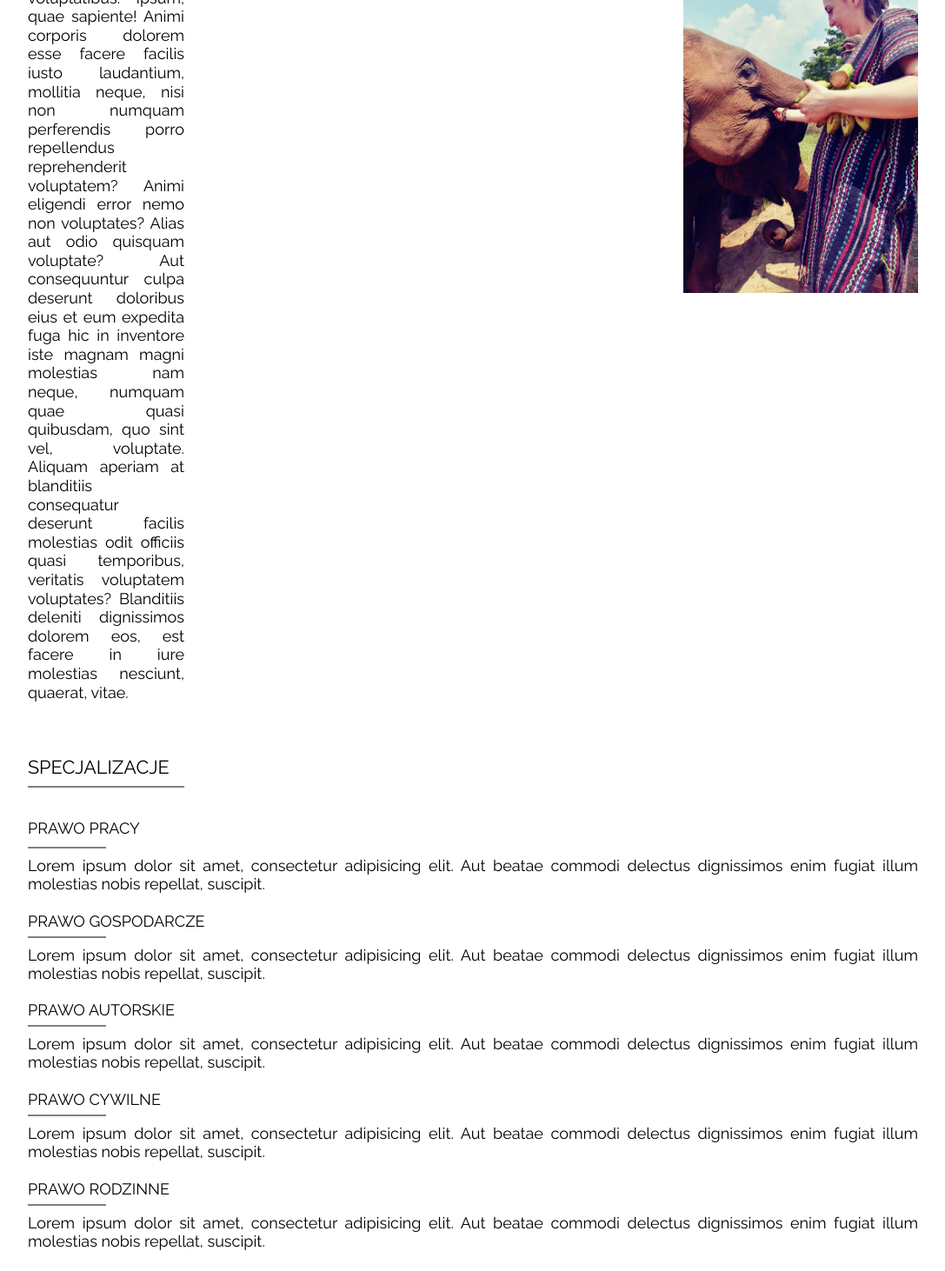
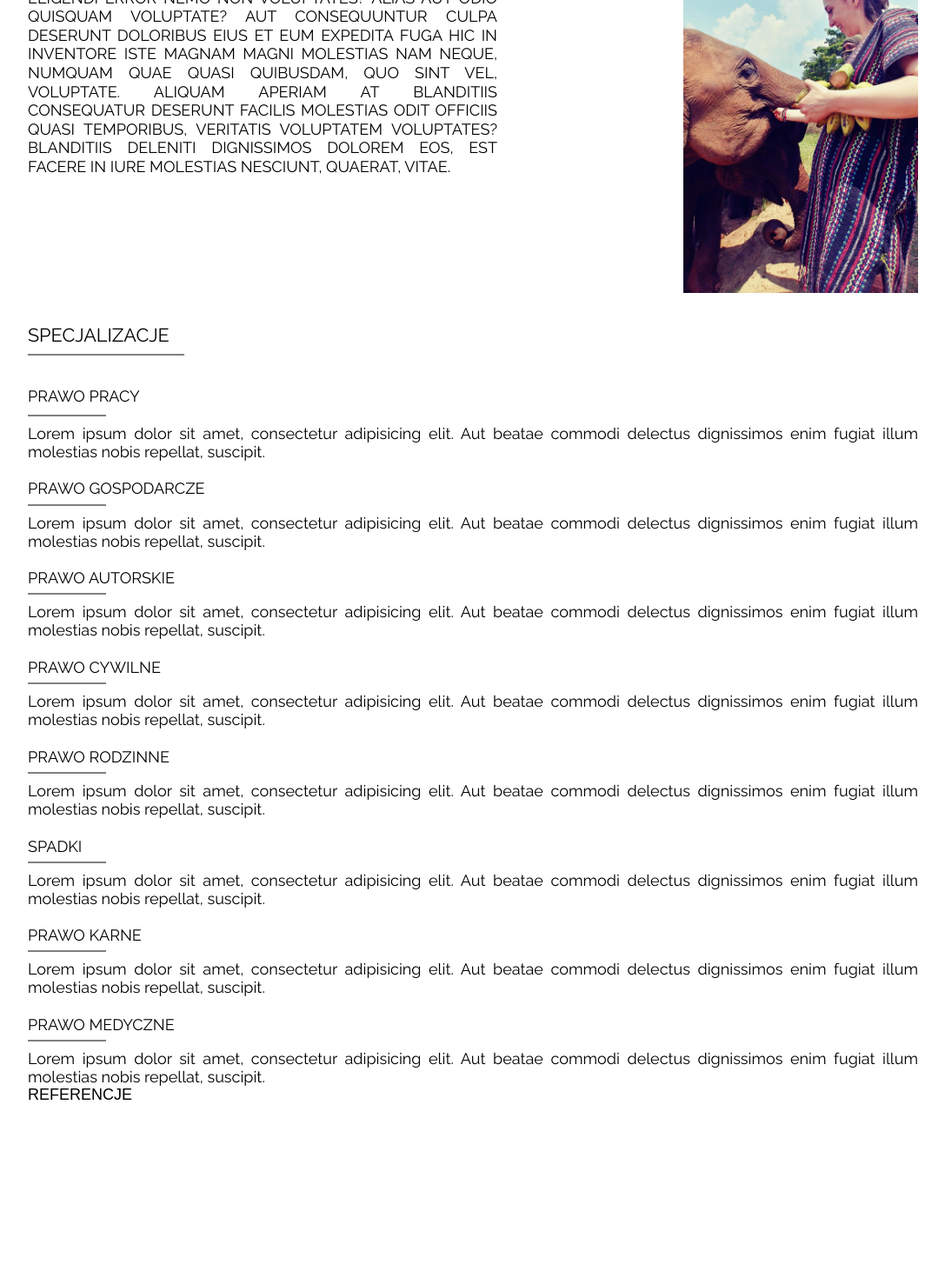
Before and after one commit to BartoszBartlomiej/Law_firm, a React (Create React App) app: page / in a window 1280 px wide. Shown: the part 1124-2586 px from the top of the page at 87% size, without its empty margins (96-1183 px from the left). After the commit the page ends 2394 px from the top, so only its background shows below. Built offline with nearby package versions, Linux system fonts and the light colour scheme.

Commit message:
reference in progress

```diff
--- a/src/Components/About/about.scss
+++ b/src/Components/About/about.scss
@@ -27,6 +27,7 @@
       text-align: justify;
       line-height: 1.2rem;
       padding-bottom: 1.5rem;
+      text-transform: uppercase;
     }
 
     img {
@@ -41,7 +42,7 @@
       align-items: flex-start;
 
       p {
-        width: 10rem;
+        width: 30rem;
       }
     }
   }
--- a/src/Components/Reference/Reference.jsx
+++ b/src/Components/Reference/Reference.jsx
@@ -4,6 +4,9 @@ class Reference extends Component {
     render() {
         return (
             <div className='reference'>
+                <div className='content'>
+                    <h3>REFERENCJE</h3>
+                </div>
 
             </div>
         );
```
